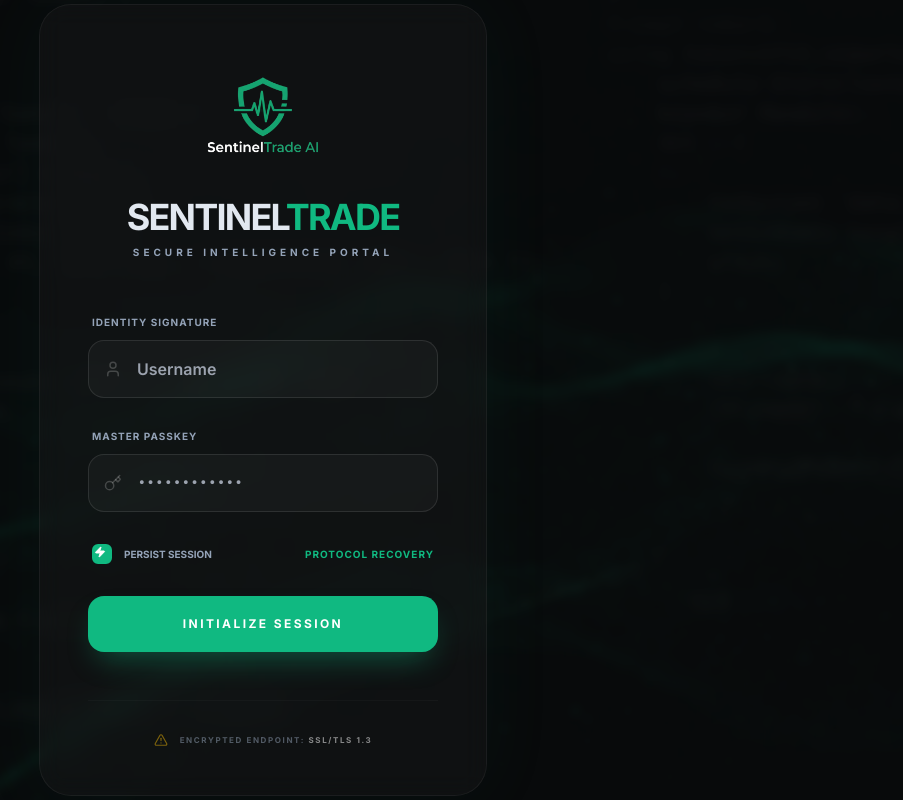
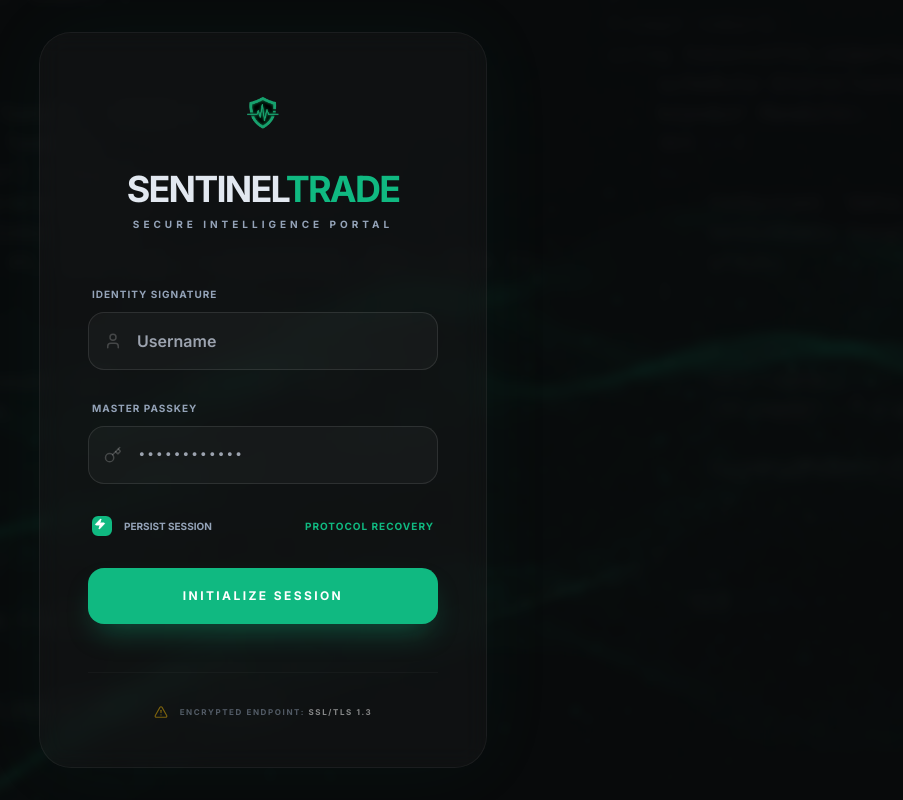
Before and after one commit to tricksterking12/SentinelTrade-AI, a React (Vite) app in the folder S0-Beacon/frontend/: page /login in a window 1280 px wide. Shown: the whole page, without its empty margins (377-1280 px from the left). Built offline with nearby package versions, Linux system fonts and the light colour scheme.

Commit message:
fix: implement asset library debugger and force root-path resolution v4.0 with login update

```diff
--- a/S0-Beacon/frontend/index.html
+++ b/S0-Beacon/frontend/index.html
@@ -2,8 +2,8 @@
 <html lang="en">
   <head>
     <meta charset="UTF-8" />
-    <link rel="icon" type="image/png" href="/logo_icon_rmbg.png?v=1.6" />
-    <link rel="apple-touch-icon" href="/logo_icon_rmbg.png?v=1.6" />
+    <link rel="icon" type="image/png" href="/logo_icon_rmbg.png?v=1.6.0" />
+    <link rel="apple-touch-icon" href="/logo_icon_rmbg.png?v=1.6.0" />
     <meta name="viewport" content="width=device-width, initial-scale=1.0" />
     <title>SentinelTrade AI</title>
   </head>
--- a/S0-Beacon/frontend/src/App.tsx
+++ b/S0-Beacon/frontend/src/App.tsx
@@ -97,42 +97,62 @@ const AppProvider = ({ children }: { children: React.ReactNode }) => {
   );
 };
 
+// --- Asset Configuration (V4.0) ---
+const ASSETS = {
+  LOGO_SQUARE: "/logo_square-rmbg.png?v=1.6.0",
+  LOGO_FULL: "/logo.png?v=1.6.0",
+  ICON: "/logo_icon_rmbg.png?v=1.6.0",
+  LOGIN_BG: "/login_bg.png?v=1.6.0",
+  ADMIN_HERO: "/admin_hero.png?v=1.6.0",
+};
+
+const ImageWithVerification = ({ src, alt, className = "", style = {} }: { src: string, alt: string, className?: string, style?: React.CSSProperties }) => {
+  const [error, setError] = useState(false);
+  if (error) {
+    return (
+      <div className={`flex flex-col items-center justify-center border-2 border-dashed border-red-500/50 rounded-lg p-2 bg-red-500/5 ${className}`} style={style}>
+        <AlertTriangle className="text-red-500 mb-1" size={16} />
+        <span className="text-[8px] font-bold text-red-400 uppercase">Missing: {src.split('?')[0]}</span>
+      </div>
+    );
+  }
+  return (
+    <img
+      src={src}
+      alt={alt}
+      className={className}
+      style={{ ...style, imageRendering: 'auto' }}
+      onError={() => setError(true)}
+    />
+  );
+};
+
 // --- Sub-Components ---
 
 const BrandedLogo = ({ size = 48, className = "", isIcon = false }) => {
-  // V4.0: Root-Path Resolution with v1.6 Cache-Busting
-  const assetPath = isIcon
-    ? "/logo_icon_rmbg.png?v=1.6"
-    : "/logo_square-rmbg.png?v=1.6";
-
+  const src = isIcon ? ASSETS.ICON : ASSETS.LOGO_SQUARE;
   return (
     <div
       style={{ width: size, height: size, minWidth: size, minHeight: size }}
       className={`relative flex items-center justify-center overflow-hidden flex-shrink-0 ${className}`}
     >
-      <img
-        src={assetPath}
+      <ImageWithVerification
+        src={src}
         alt="Sentinel Branding"
         className="w-full h-full object-contain pointer-events-none"
-        style={{
-          imageRendering: 'auto',
-          aspectRatio: '1/1'
-        }}
-        onError={(e) => console.error("Asset failed to load:", e.currentTarget.src)}
+        style={{ aspectRatio: '1/1' }}
       />
     </div>
   );
 };
 
 const AssetLibrary = () => {
-  const assets = [
-    { name: 'Primary Logo (Square)', path: '/logo_square-rmbg.png' },
-    { name: 'Square Logo (Standard)', path: '/logo_square.png' },
-    { name: 'Favicon (Transparent)', path: '/logo_icon_rmbg.png' },
-    { name: 'High-Res Icon', path: '/logo_icon.png' },
-    { name: 'Standard Wide Logo', path: '/logo.png' },
-    { name: 'Login Backdrop', path: '/login_bg.png' },
-    { name: 'Admin Hero Banner', path: '/admin_hero.png' },
+  const assetItems = [
+    { name: 'Primary Logo (Square)', path: ASSETS.LOGO_SQUARE },
+    { name: 'Full Brand Logo', path: ASSETS.LOGO_FULL },
+    { name: 'System Icon', path: ASSETS.ICON },
+    { name: 'Login Backdrop', path: ASSETS.LOGIN_BG },
+    { name: 'Admin Hero Banner', path: ASSETS.ADMIN_HERO },
   ];
 
   return (
@@ -143,16 +163,13 @@ const AssetLibrary = () => {
       </header>
 
       <div className="grid grid-cols-1 sm:grid-cols-2 lg:grid-cols-3 gap-8">
-        {assets.map((asset) => (
+        {assetItems.map((asset) => (
           <div key={asset.path} className="glass rounded-3xl border border-[var(--border-color)] overflow-hidden flex flex-col">
             <div className="flex-1 bg-black/40 p-12 flex items-center justify-center min-h-[240px]">
-               <img
-                src={`${asset.path}?v=1.6`}
+               <ImageWithVerification
+                src={asset.path}
                 alt={asset.name}
                 className="max-w-full max-h-48 object-contain drop-shadow-2xl"
-                onError={(e) => {
-                  e.currentTarget.src = "https://via.placeholder.com/150/10b981/FFFFFF?text=MISSING";
-                }}
                />
             </div>
             <div className="p-6 bg-white/5 border-t border-[var(--border-color)]">
@@ -580,7 +597,11 @@ const CommandCenter = () => {
     <div className="p-8 space-y-8 max-w-7xl mx-auto">
       {/* Admin Hero Banner */}
       <div className="w-full h-48 rounded-3xl overflow-hidden relative border border-blue-500/30 shadow-2xl">
-         <img src="/admin_hero.png?v=1.6" alt="Admin Dashboard Header" className="admin-hero-banner w-full opacity-60" />
+         <ImageWithVerification
+          src={ASSETS.ADMIN_HERO}
+          alt="Admin Dashboard Header"
+          className="admin-hero-banner w-full opacity-60 object-cover"
+         />
          <div className="absolute inset-0 bg-gradient-to-t from-slate-950 to-transparent flex flex-col justify-end p-8">
             <h1 className="text-4xl font-black tracking-tighter text-white mb-2 uppercase">Command Center</h1>
             <p className="text-blue-400 font-bold tracking-[0.3em] text-xs uppercase">System Administrative Operations</p>
@@ -859,7 +880,11 @@ const LoginPortal = () => {
     <div className="min-h-screen flex items-center justify-center relative overflow-hidden bg-[#050505] sentinel-theme">
       {/* Background Image Layer */}
       <div className="absolute inset-0 z-0">
-         <img src="/login_bg.png?v=1.6" alt="Login Background" className="w-full h-full object-cover opacity-20 blur-sm scale-105" />
+         <ImageWithVerification
+          src={ASSETS.LOGIN_BG}
+          alt="Login Background"
+          className="w-full h-full object-cover opacity-20 blur-sm scale-105"
+         />
       </div>
 
       <motion.div
@@ -868,7 +893,8 @@ const LoginPortal = () => {
         className="glass p-12 rounded-[2rem] border border-white/10 w-full max-w-md relative z-10 shadow-[0_0_80px_rgba(16,185,129,0.05)] mx-6"
       >
         <div className="flex flex-col items-center mb-12">
-          <BrandedLogo size={120} className="mb-6 mx-auto" />
+          {/* V4.0: Icon-Only Logo to avoid double-branding */}
+          <BrandedLogo size={64} isIcon={true} className="mb-6 mx-auto" />
           <h1 className="text-4xl font-black tracking-tighter uppercase">Sentinel<span className="text-[var(--brand-primary)]">Trade</span></h1>
           <p className="text-[var(--text-secondary)] text-[10px] font-black tracking-[0.4em] uppercase mt-2">Secure Intelligence Portal</p>
         </div>
```
